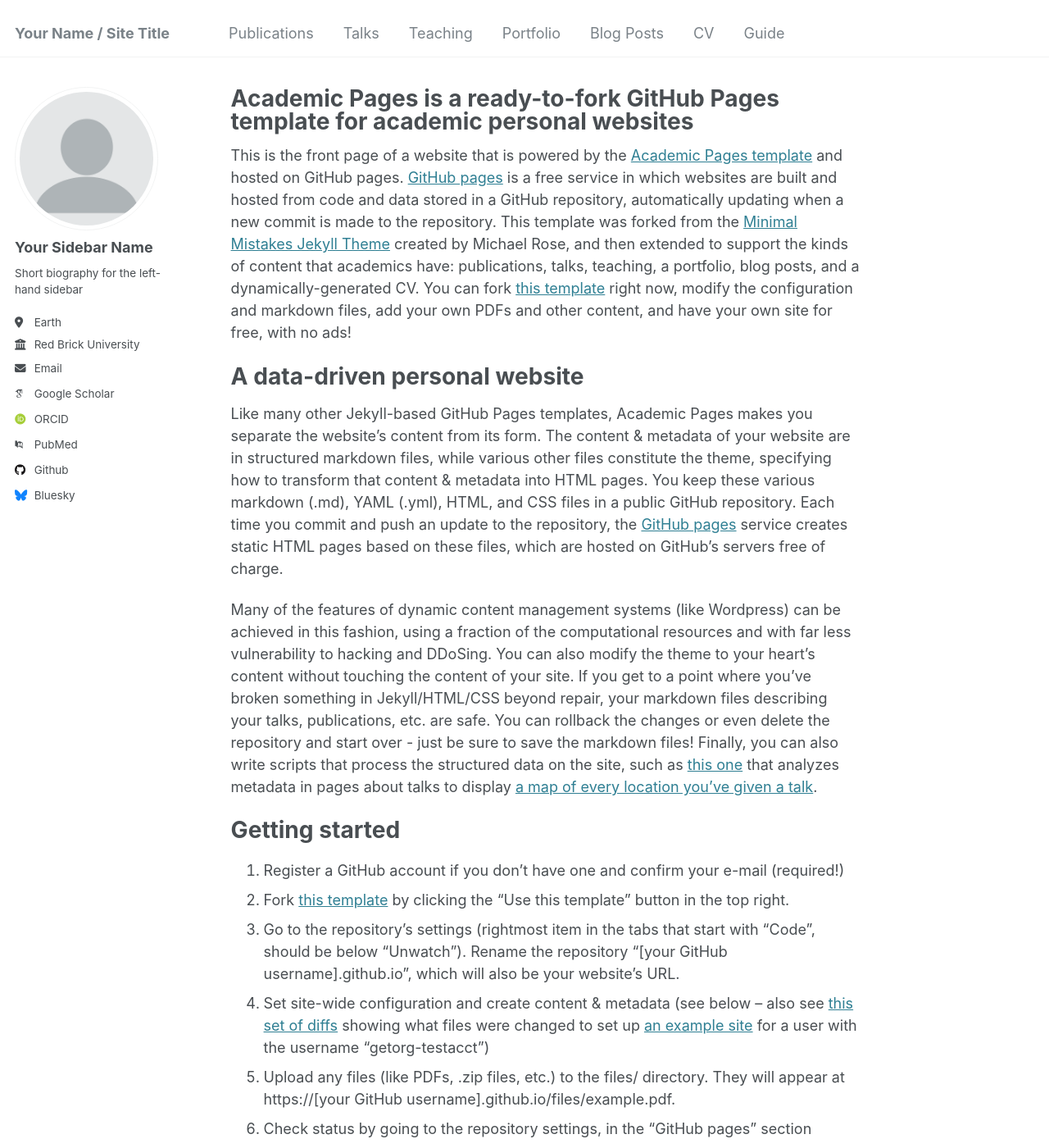
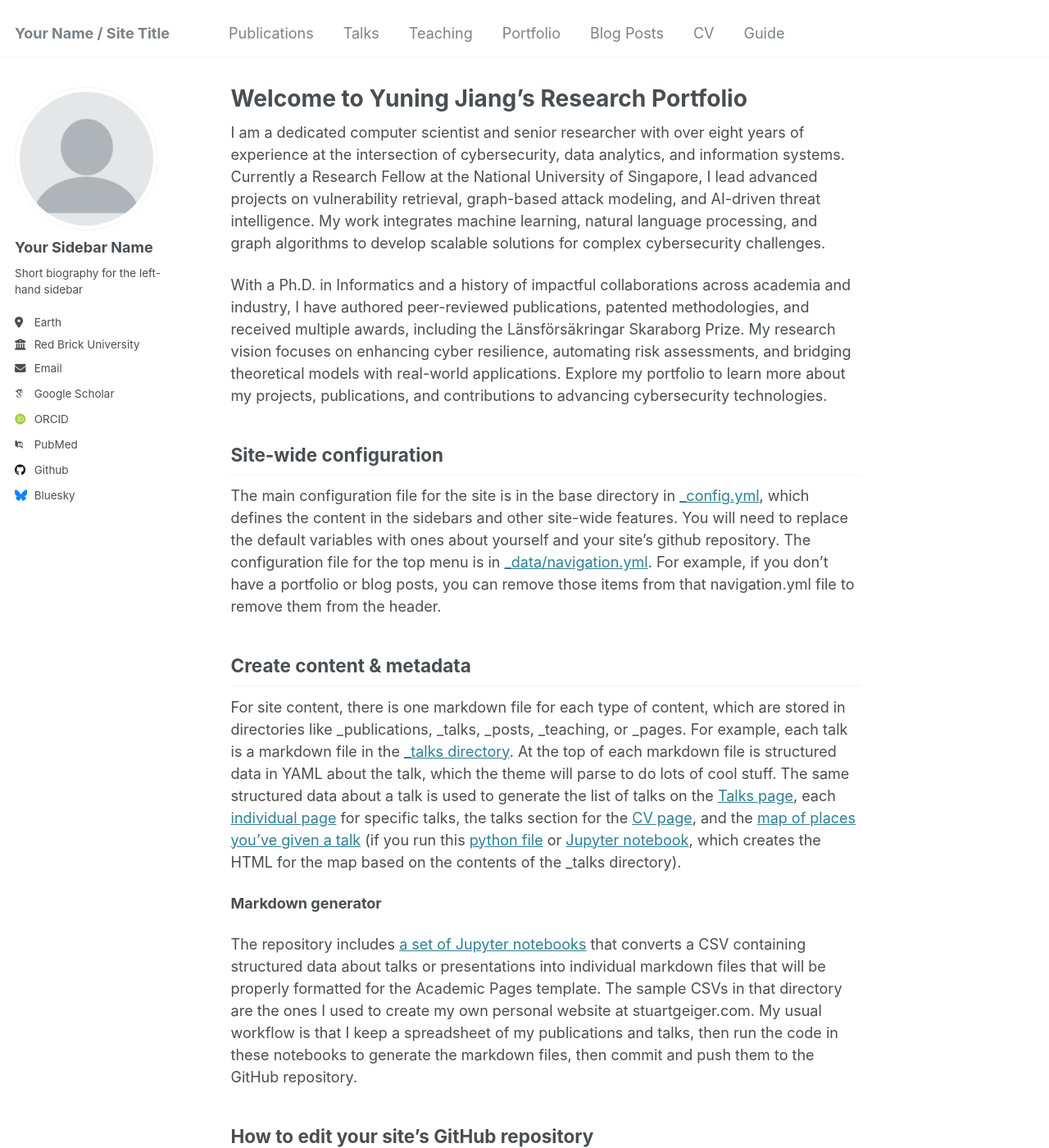
Before and after one commit to Yuning-J/yuning-j.github.io, a Jekyll site: the page built from _pages/about.md, in a window 1280 px wide and 1400 px high. Shown: the whole window at 82% size. Built offline with Jekyll 4.4.1, drawn with Linux system fonts in a browser that asks for light colours; some web fonts are replaced.

Commit message:
Update about.md

```diff
--- a/_pages/about.md
+++ b/_pages/about.md
@@ -1,28 +1,14 @@
 ---
 permalink: /
-title: "Academic Pages is a ready-to-fork GitHub Pages template for academic personal websites"
+title: "Welcome to Yuning Jiang's Research Portfolio"
 author_profile: true
 redirect_from:
   - /about/
   - /about.html
 ---
+I am a dedicated computer scientist and senior researcher with over eight years of experience at the intersection of cybersecurity, data analytics, and information systems. Currently a Research Fellow at the National University of Singapore, I lead advanced projects on vulnerability retrieval, graph-based attack modeling, and AI-driven threat intelligence. My work integrates machine learning, natural language processing, and graph algorithms to develop scalable solutions for complex cybersecurity challenges.
 
-This is the front page of a website that is powered by the [Academic Pages template](https://github.com/academicpages/academicpages.github.io) and hosted on GitHub pages. [GitHub pages](https://pages.github.com) is a free service in which websites are built and hosted from code and data stored in a GitHub repository, automatically updating when a new commit is made to the repository. This template was forked from the [Minimal Mistakes Jekyll Theme](https://mmistakes.github.io/minimal-mistakes/) created by Michael Rose, and then extended to support the kinds of content that academics have: publications, talks, teaching, a portfolio, blog posts, and a dynamically-generated CV. You can fork [this template](https://github.com/academicpages/academicpages.github.io) right now, modify the configuration and markdown files, add your own PDFs and other content, and have your own site for free, with no ads!
-
-A data-driven personal website
-======
-Like many other Jekyll-based GitHub Pages templates, Academic Pages makes you separate the website's content from its form. The content & metadata of your website are in structured markdown files, while various other files constitute the theme, specifying how to transform that content & metadata into HTML pages. You keep these various markdown (.md), YAML (.yml), HTML, and CSS files in a public GitHub repository. Each time you commit and push an update to the repository, the [GitHub pages](https://pages.github.com/) service creates static HTML pages based on these files, which are hosted on GitHub's servers free of charge.
-
-Many of the features of dynamic content management systems (like Wordpress) can be achieved in this fashion, using a fraction of the computational resources and with far less vulnerability to hacking and DDoSing. You can also modify the theme to your heart's content without touching the content of your site. If you get to a point where you've broken something in Jekyll/HTML/CSS beyond repair, your markdown files describing your talks, publications, etc. are safe. You can rollback the changes or even delete the repository and start over - just be sure to save the markdown files! Finally, you can also write scripts that process the structured data on the site, such as [this one](https://github.com/academicpages/academicpages.github.io/blob/master/talkmap.ipynb) that analyzes metadata in pages about talks to display [a map of every location you've given a talk](https://academicpages.github.io/talkmap.html).
-
-Getting started
-======
-1. Register a GitHub account if you don't have one and confirm your e-mail (required!)
-1. Fork [this template](https://github.com/academicpages/academicpages.github.io) by clicking the "Use this template" button in the top right.
-1. Go to the repository's settings (rightmost item in the tabs that start with "Code", should be below "Unwatch"). Rename the repository "[your GitHub username].github.io", which will also be your website's URL.
-1. Set site-wide configuration and create content & metadata (see below -- also see [this set of diffs](http://archive.is/3TPas) showing what files were changed to set up [an example site](https://getorg-testacct.github.io) for a user with the username "getorg-testacct")
-1. Upload any files (like PDFs, .zip files, etc.) to the files/ directory. They will appear at https://[your GitHub username].github.io/files/example.pdf.
-1. Check status by going to the repository settings, in the "GitHub pages" section
+With a Ph.D. in Informatics and a history of impactful collaborations across academia and industry, I have authored peer-reviewed publications, patented methodologies, and received multiple awards, including the Länsförsäkringar Skaraborg Prize. My research vision focuses on enhancing cyber resilience, automating risk assessments, and bridging theoretical models with real-world applications. Explore my portfolio to learn more about my projects, publications, and contributions to advancing cybersecurity technologies.
 
 Site-wide configuration
 ------
```
